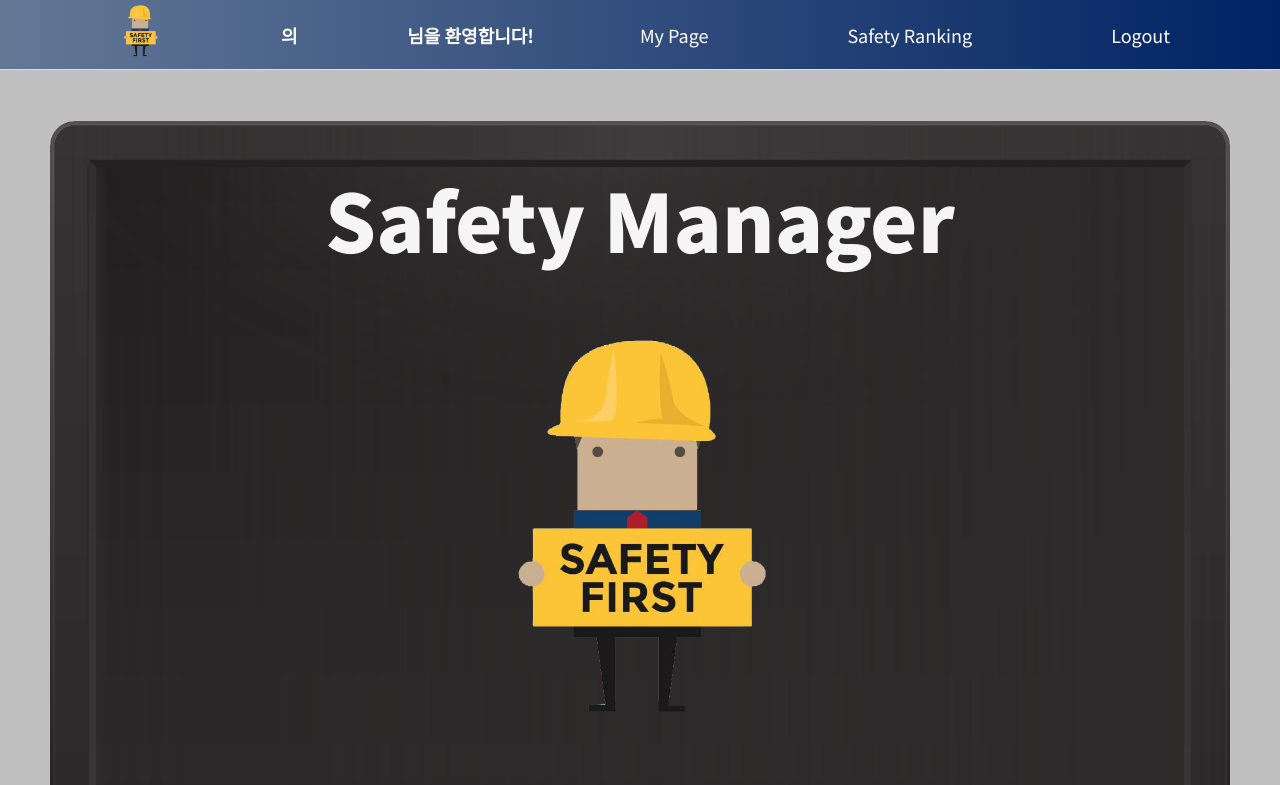
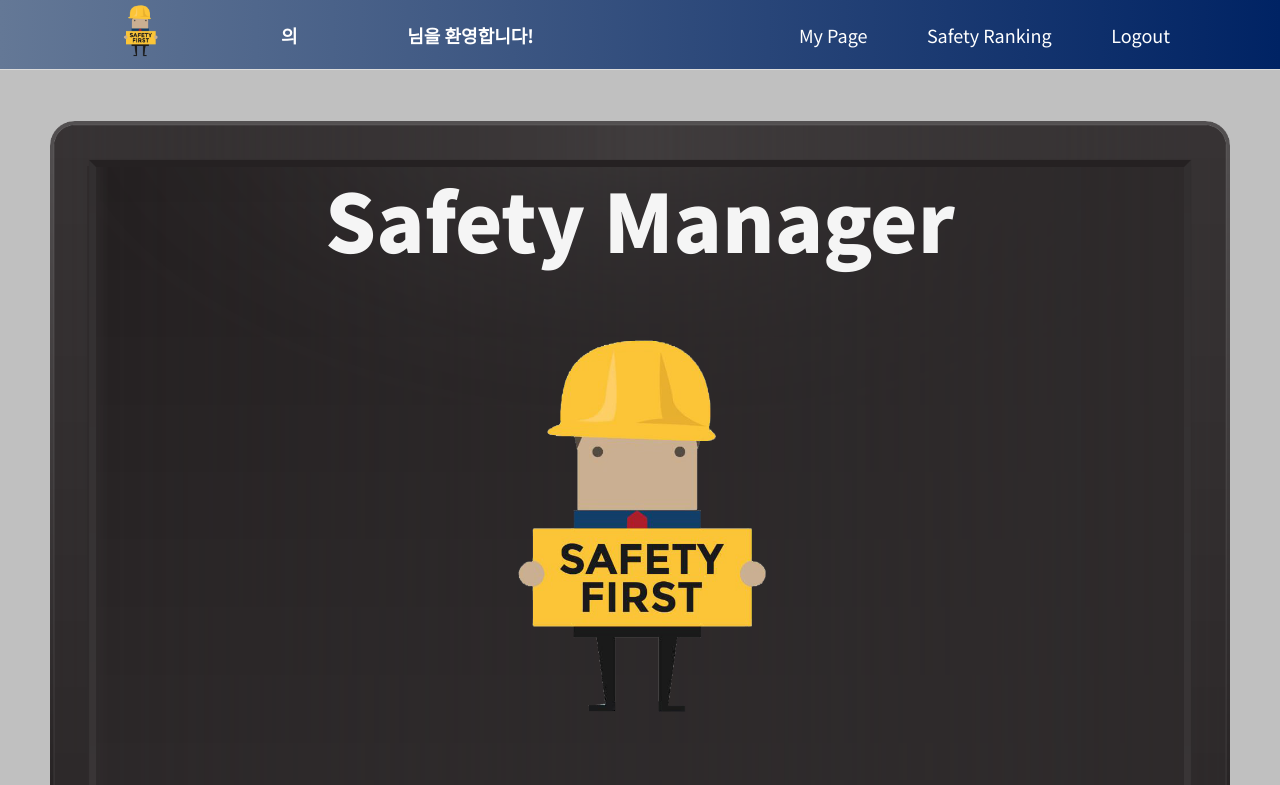
Before and after one commit to SeonminKim1/PJ-SafetyManager, a Flask app: template templates/index.html in a window 1280 px wide. Shown: the top 785 px of the page. Run offline with Flask 2, Linux system fonts and the light colour scheme; the template is opened without the code that fills it, so the values that code supplies are empty; parts of the project's set-up code (start-up, migrations or seed data) failed here and were passed over; some libraries are stand-ins or nearby versions.

Commit message:
Chore - nav page

```diff
--- a/static/css/nav.css
+++ b/static/css/nav.css
@@ -42,7 +42,7 @@ nav {
 }
 
 .nav_menu {
-    width: 50%;
+    width: 35%;
     min-width: 300px;
     display: flex;
     align-items: center;
```
